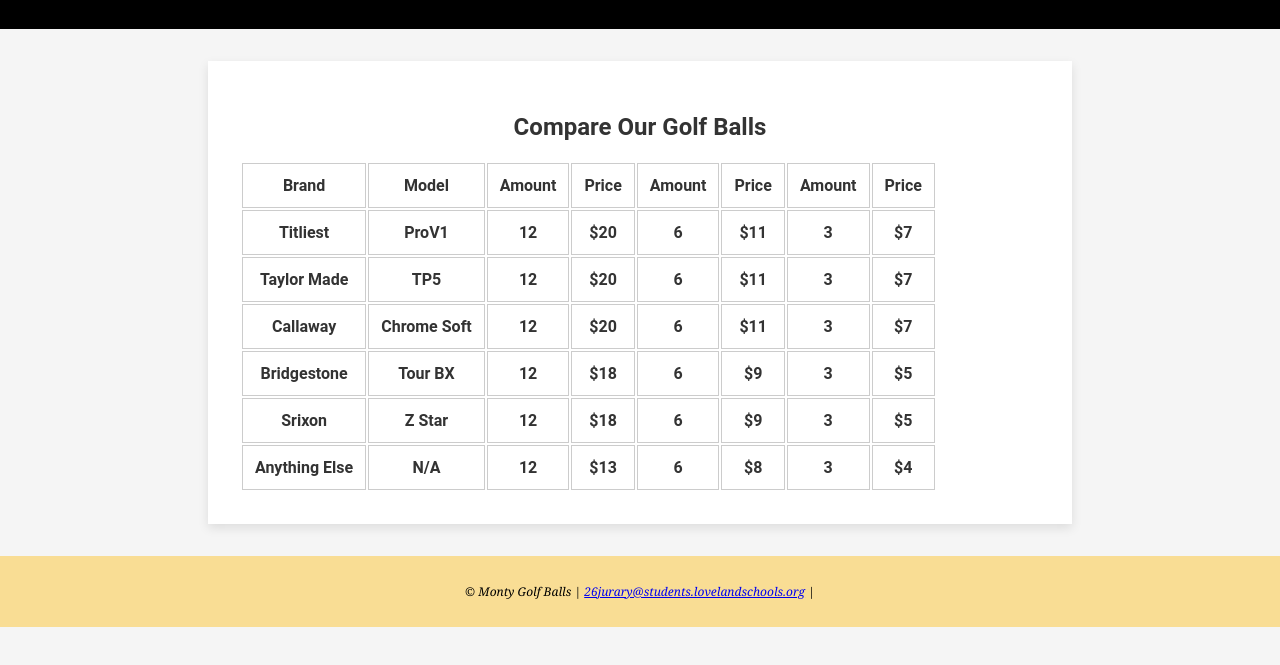
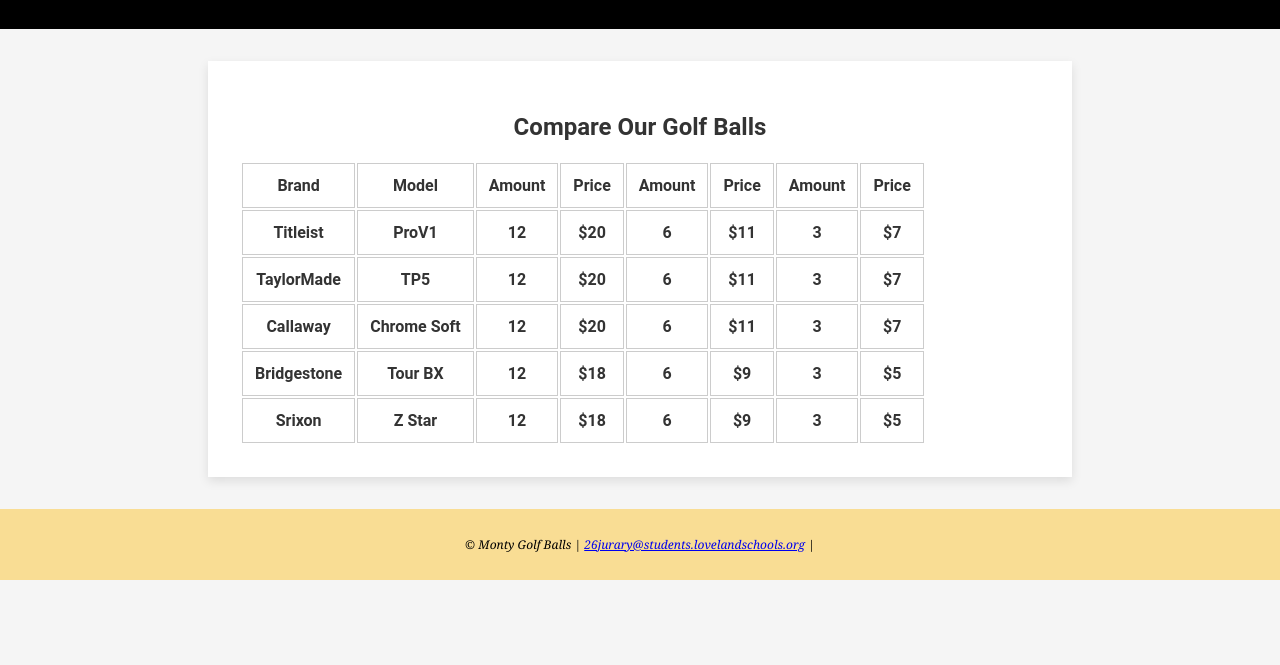
Before and after one commit to RyanJ2613/55final, a plain HTML site: page Ball.html in a window 1280 px wide. Shown: the part 117-782 px from the top of the page. Drawn offline with Linux system fonts and the light colour scheme.

Commit message:
Update Ball.html

```diff
--- a/Ball.html
+++ b/Ball.html
@@ -3,10 +3,10 @@
 <!DOCTYPE html>
 <html lang="en">
 <head>
-  <meta charset="UTF-8" />
-  <meta name="viewport" content="width=device-width, initial-scale=1.0" />
+  <meta charset="UTF-8">
+  <meta name="viewport" content="width=device-width, initial-scale=1.0">
   <title>Golf Ball Store - Home</title>
-  <link rel="stylesheet" href="styles.css" />
+  <link rel="stylesheet" href="styles.css">
 <link rel="icon" type="image/x-icon" href="ball.ico">
 
 </head>
@@ -52,7 +52,7 @@
       </thead>
 
         <tr>
-          <th>Titliest</th>
+          <th>Titleist</th>
           <th>ProV1</th>
           <th>12</th>
           <th>$20</th>
@@ -63,7 +63,7 @@
 
         </tr>
         <tr>
-          <th>Taylor Made</th>
+          <th>TaylorMade</th>
           <th>TP5</th>
           <th>12</th>
           <th>$20</th>
@@ -110,17 +110,7 @@
 
         </tr>
 
-	  <tr>
-          <th>Anything Else</th>
-          <th>N/A</th>
-          <th>12</th>
-          <th>$13</th>
-		  <th>6</th>
-		  <th>$8</th>
-		  <th>3</th>
-		  <th>$4 </th>
 
-        </tr>
 
     </table>
   </div>
```
